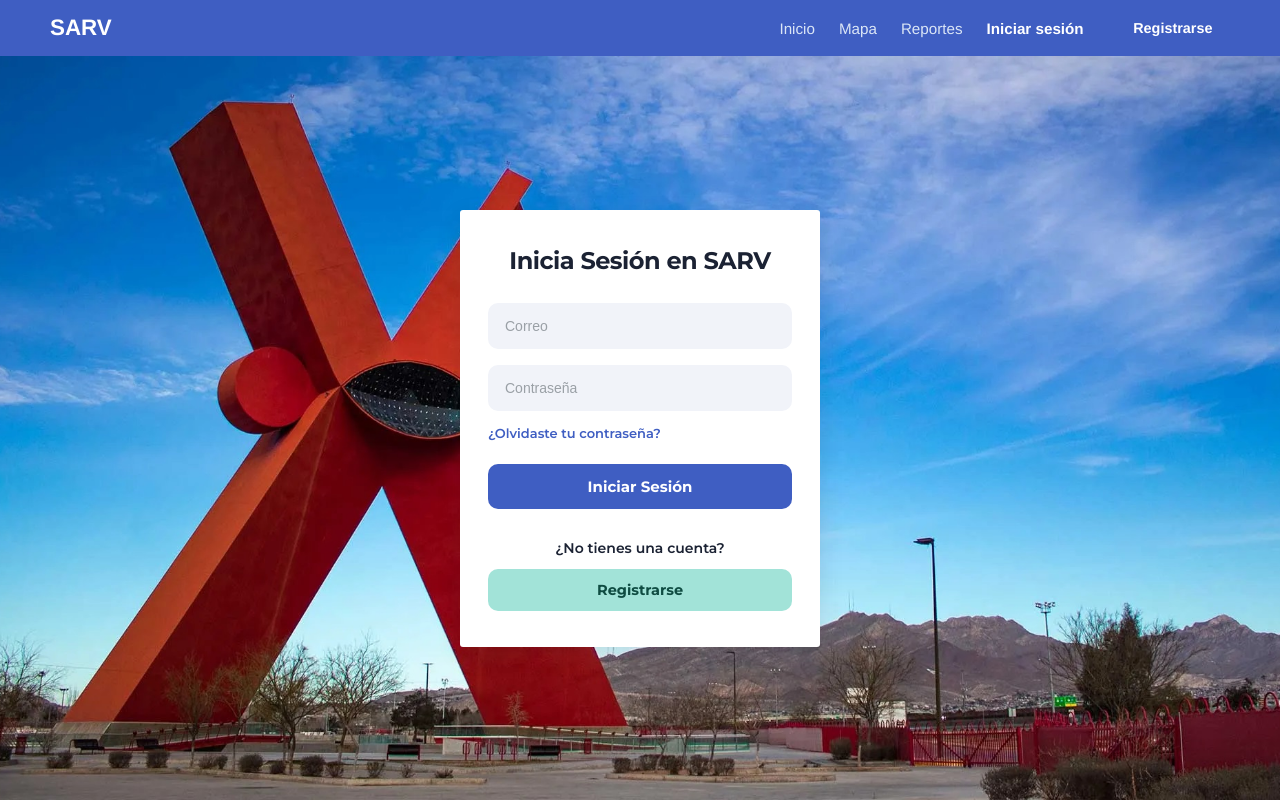
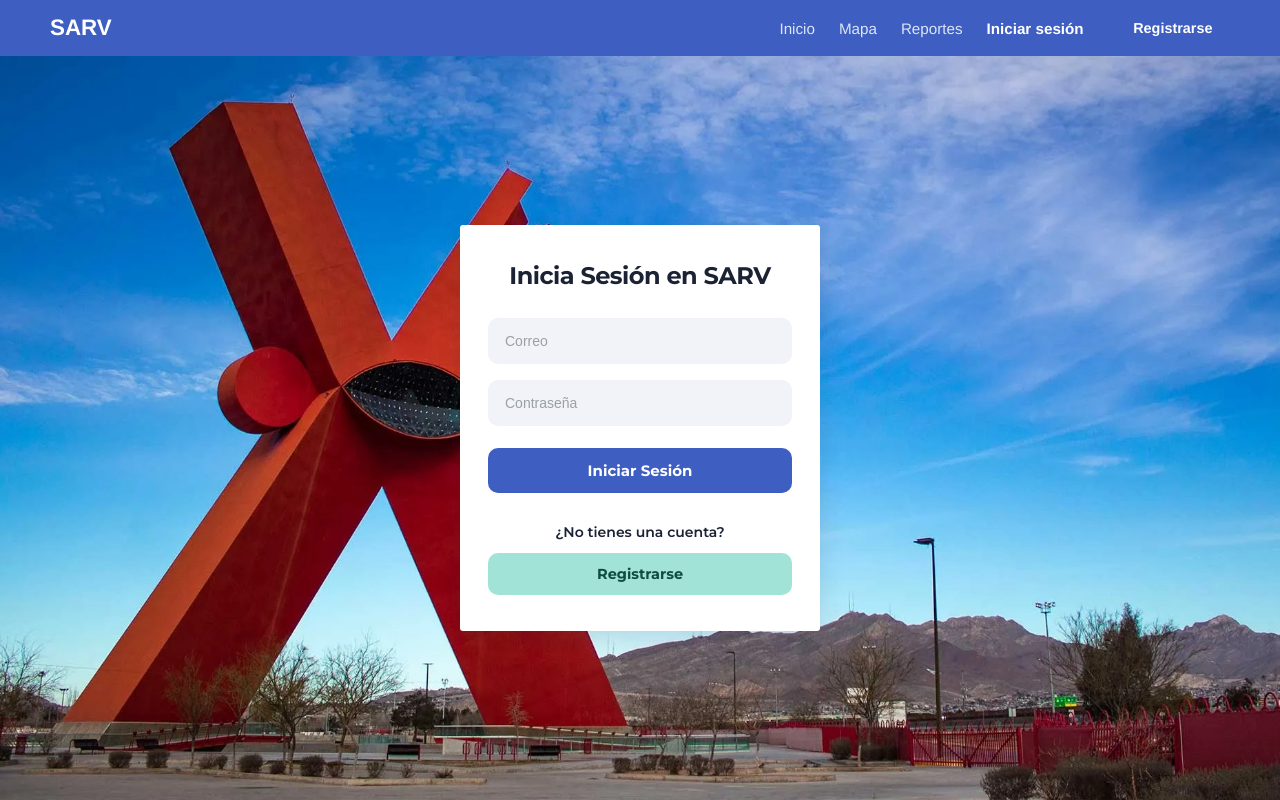
Before and after one commit to SebastianValenciaT/SARV, a React (Vite) app in the folder frontend/: page /login in a window 1280 px wide. Built offline with nearby package versions, Linux system fonts and the light colour scheme; no server answers.

Commit message:
Modificaciones a Vista Login

```diff
--- a/frontend/src/pages/Login.css
+++ b/frontend/src/pages/Login.css
@@ -79,23 +79,6 @@
   box-shadow: 0 0 0 3px rgba(63, 94, 194, 0.15);
 }
 
-/* Enlace de recuperación */
-.forgot-password-wrapper {
-  text-align: left;
-  margin-top: -4px;
-}
-
-.forgot-password-link {
-  color: #3F5EC2;
-  font-size: 13px;
-  font-weight: 600;
-  text-decoration: none;
-}
-
-.forgot-password-link:hover {
-  text-decoration: underline;
-}
-
 /* Botón Iniciar Sesión*/
 .btn-iniciar-sesion {
   background-color: #3F5EC2;
--- a/frontend/src/pages/Login.jsx
+++ b/frontend/src/pages/Login.jsx
@@ -54,12 +54,6 @@ export default function Login() {
               />
             </div>
 
-            <div className="forgot-password-wrapper">
-              <a href="#recuperar" className="forgot-password-link">
-                ¿Olvidaste tu contraseña?
-              </a>
-            </div>
-
             <button type="submit" className="btn-iniciar-sesion">
               Iniciar Sesión
             </button>
```
